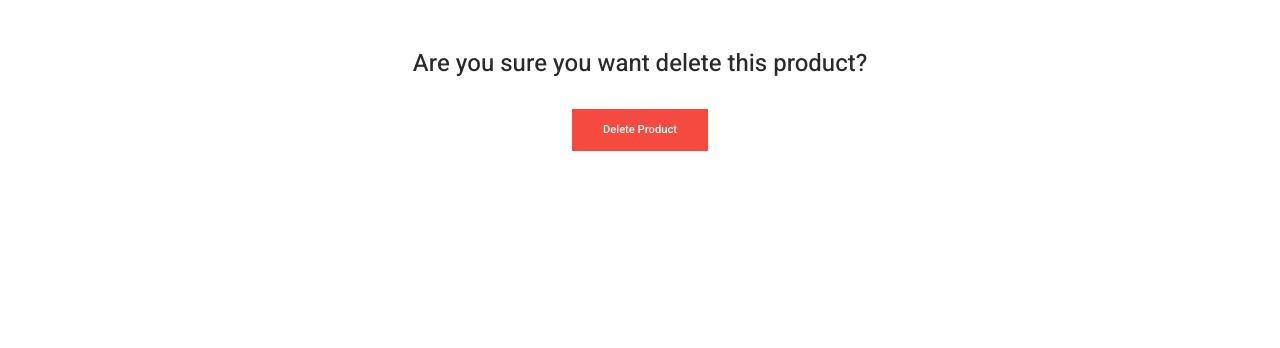
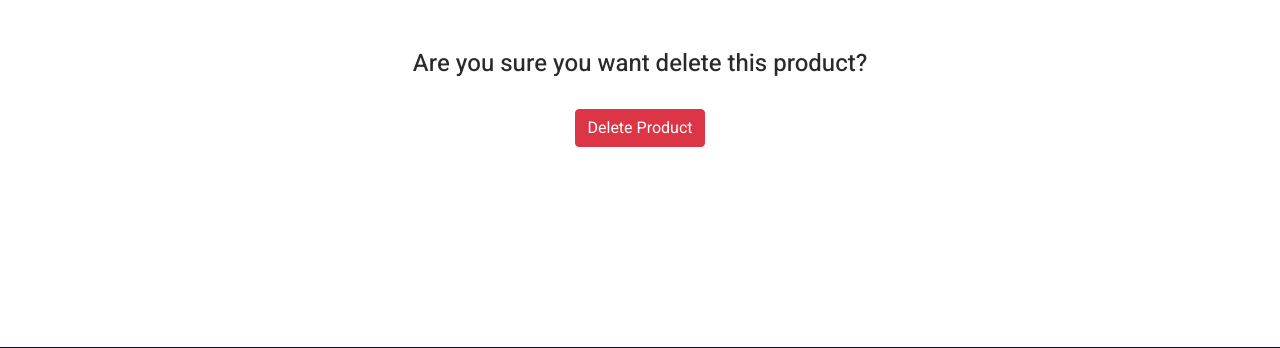
Before and after one commit to mrsins02/django_for_beginners_project, a Django app: a page that uses products/templates/products/product-delete.html in a window 1280 px wide. Shown: the part 111-459 px from the top of the page. Run offline with Django 4.2, Linux system fonts and the light colour scheme; tables that the repository leaves empty hold one stand-in row (values such as "Sample post"); some libraries are stand-ins or nearby versions.

Commit message:
Product delete styles fixed; product dashboard table fixed.

```diff
--- a/products/templates/products/dashboard.html
+++ b/products/templates/products/dashboard.html
@@ -39,6 +39,8 @@
                             </button>
                         </div>
                     </div>
+                {% empty %}
+                    <h3 class="text-danger">There is no products yet!!</h3>
                 {% endfor %}
 
             </div>
--- a/products/templates/products/product-delete.html
+++ b/products/templates/products/product-delete.html
@@ -9,7 +9,7 @@
         <form method="post">
             {% csrf_token %}
             <h3 style="margin-bottom: 30px;">Are you sure you want delete this product?</h3>
-            <button type="submit" class="genric-btn danger">Delete Product</button>
+            <button type="submit" class="btn btn-danger">Delete Product</button>
         </form>
 
     </div>
```
